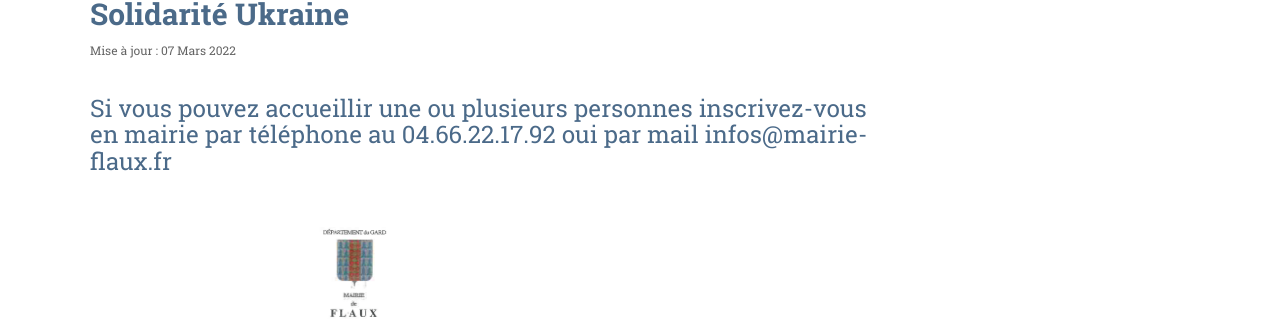
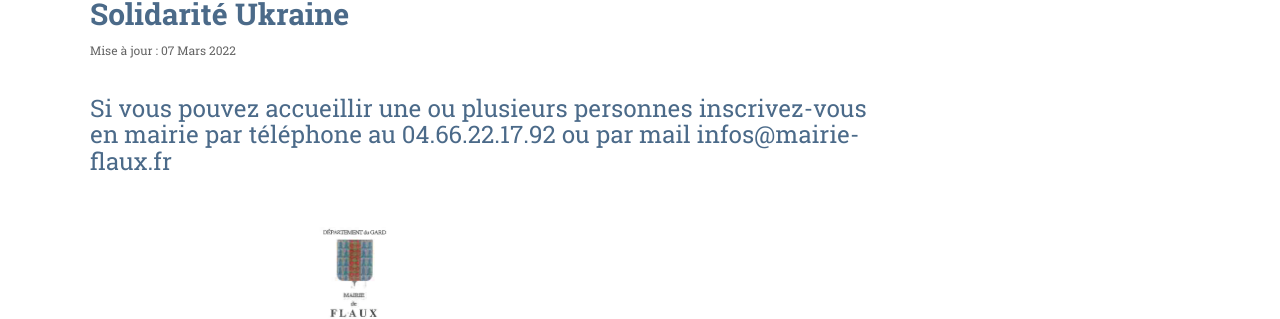
Before and after one commit to Flaux-Village/flaux-village.github.io, a Jekyll site: the page built from _actualites/solidariteukraine.md, in a window 1280 px wide. Shown: the part 328-647 px from the top of the page. Built offline with Jekyll 4.4.1, drawn with Linux system fonts in a browser that asks for light colours.

Commit message:
Update solidariteukraine.md

```diff
--- a/_actualites/solidariteukraine.md
+++ b/_actualites/solidariteukraine.md
@@ -11,6 +11,6 @@ date: 2022-03-07
 introduction:
 ---
 
-# Si vous pouvez accueillir une ou plusieurs personnes inscrivez-vous en mairie par téléphone  au 04.66.22.17.92 oui par mail infos@mairie-flaux.fr
+# Si vous pouvez accueillir une ou plusieurs personnes inscrivez-vous en mairie par téléphone au 04.66.22.17.92 ou par mail infos@mairie-flaux.fr
 
 ![Solidarité Ukraine](/assets/flyer/MAIRIE DE FLAUX_ukrainesolidarite.png){:class="img-responsive"}
```
